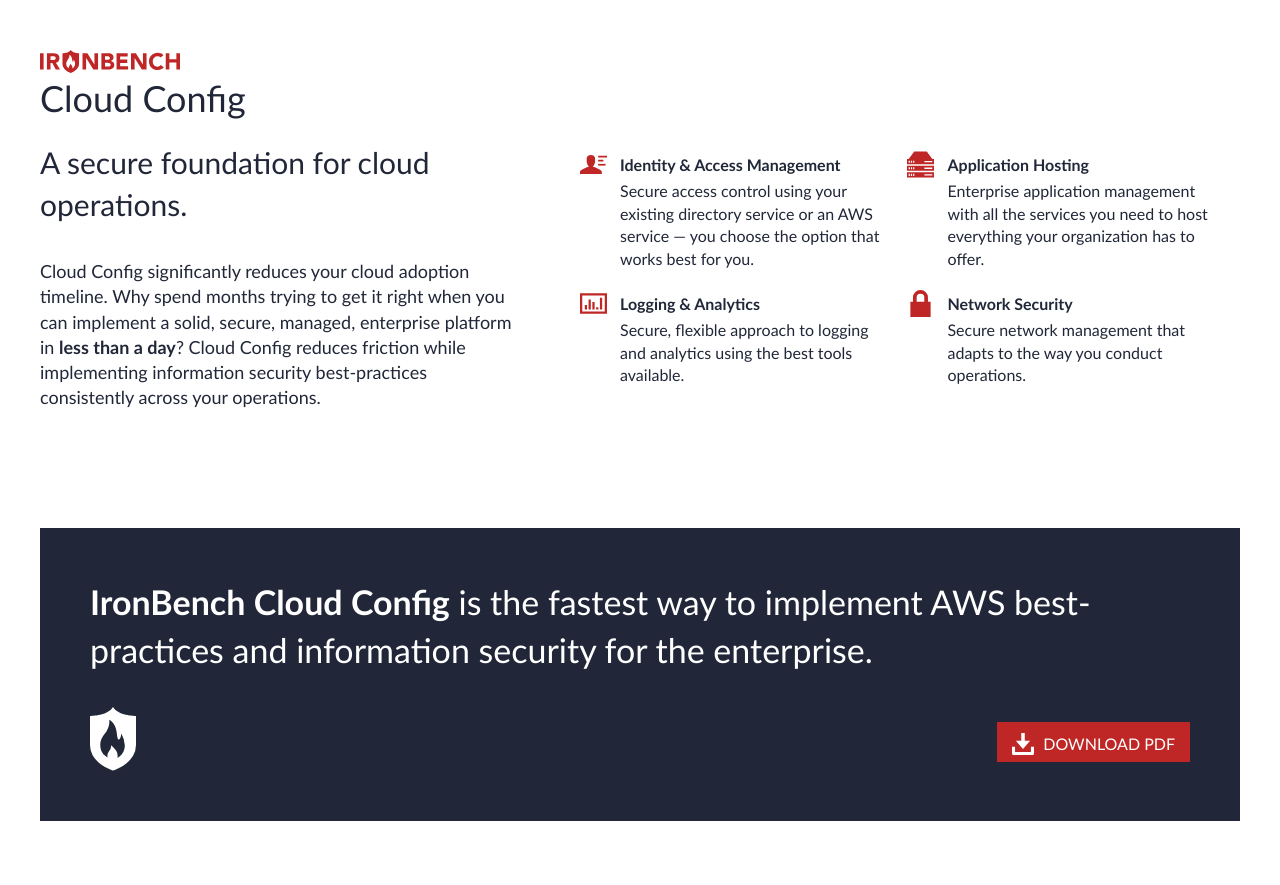
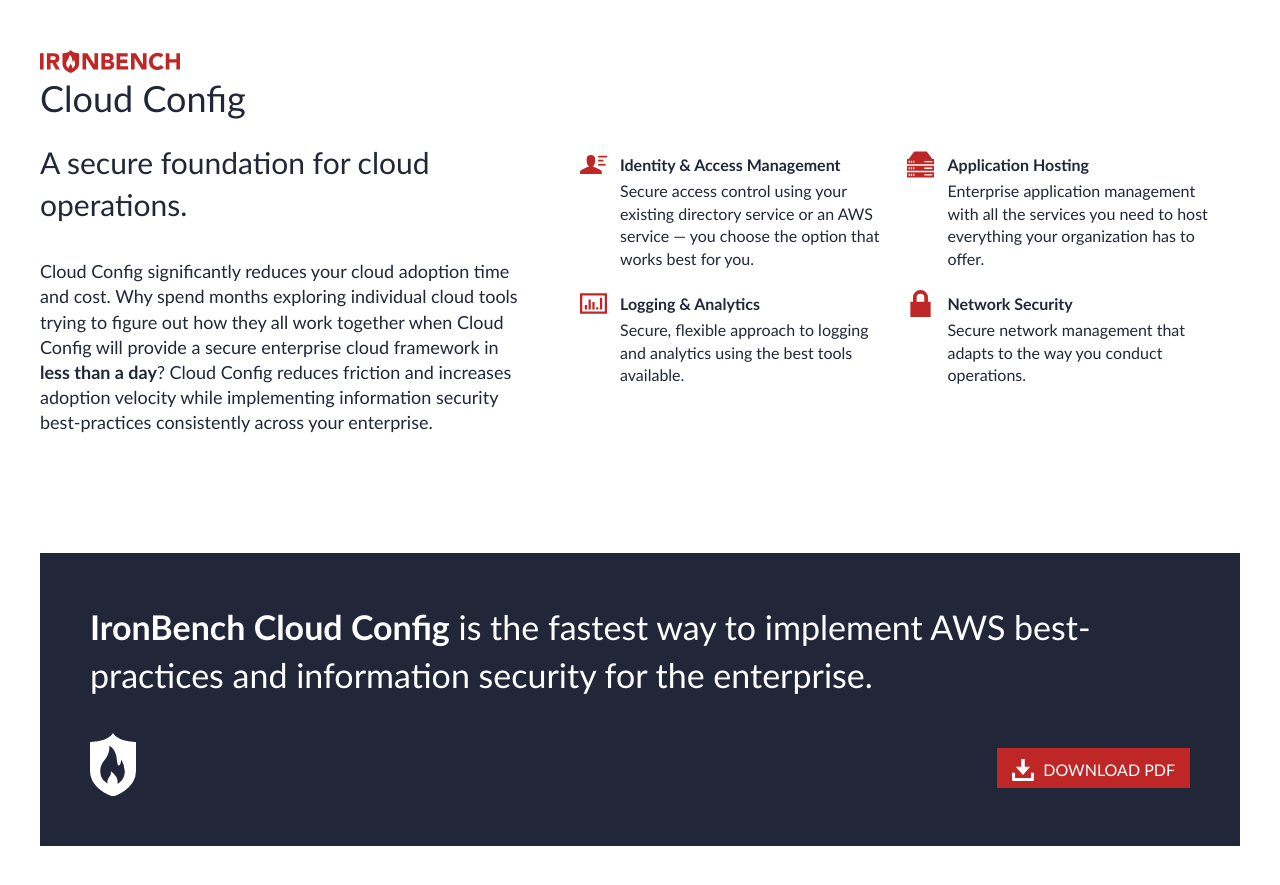
Before and after one commit to ironbench/ironbench.github.io, a Jekyll site: the page built from index.html, in a window 1280 px wide and 900 px high, scrolled down 550 px. Shown: the top 885 px of the window. Built offline with Jekyll 4.4.1, drawn with Linux system fonts in a browser that asks for light colours.

Commit message:
Copy Changes

```diff
--- a/_includes/content/products/cloud-config.html
+++ b/_includes/content/products/cloud-config.html
@@ -6,7 +6,7 @@
     <div class="product__desc">
       <h2>Cloud Config</h2>
       <h3>A secure foundation for cloud operations.</h3>
-      <p>Cloud Config significantly reduces your cloud adoption timeline. Why spend months trying to get it right when you can implement a solid, secure, managed, enterprise platform in <strong>less than a day</strong>? Cloud Config reduces friction while implementing information security best-practices consistently across your operations.</p>
+      <p>Cloud Config significantly reduces your cloud adoption time and cost. Why spend months exploring individual cloud tools trying to figure out how they all work together when Cloud Config will provide a secure enterprise cloud framework in <strong>less than a day</strong>? Cloud Config reduces friction and increases adoption velocity while implementing information security best-practices consistently across your enterprise.</p>
     </div>
     <div class="product__info">
       <ul class="icon-list">
```
